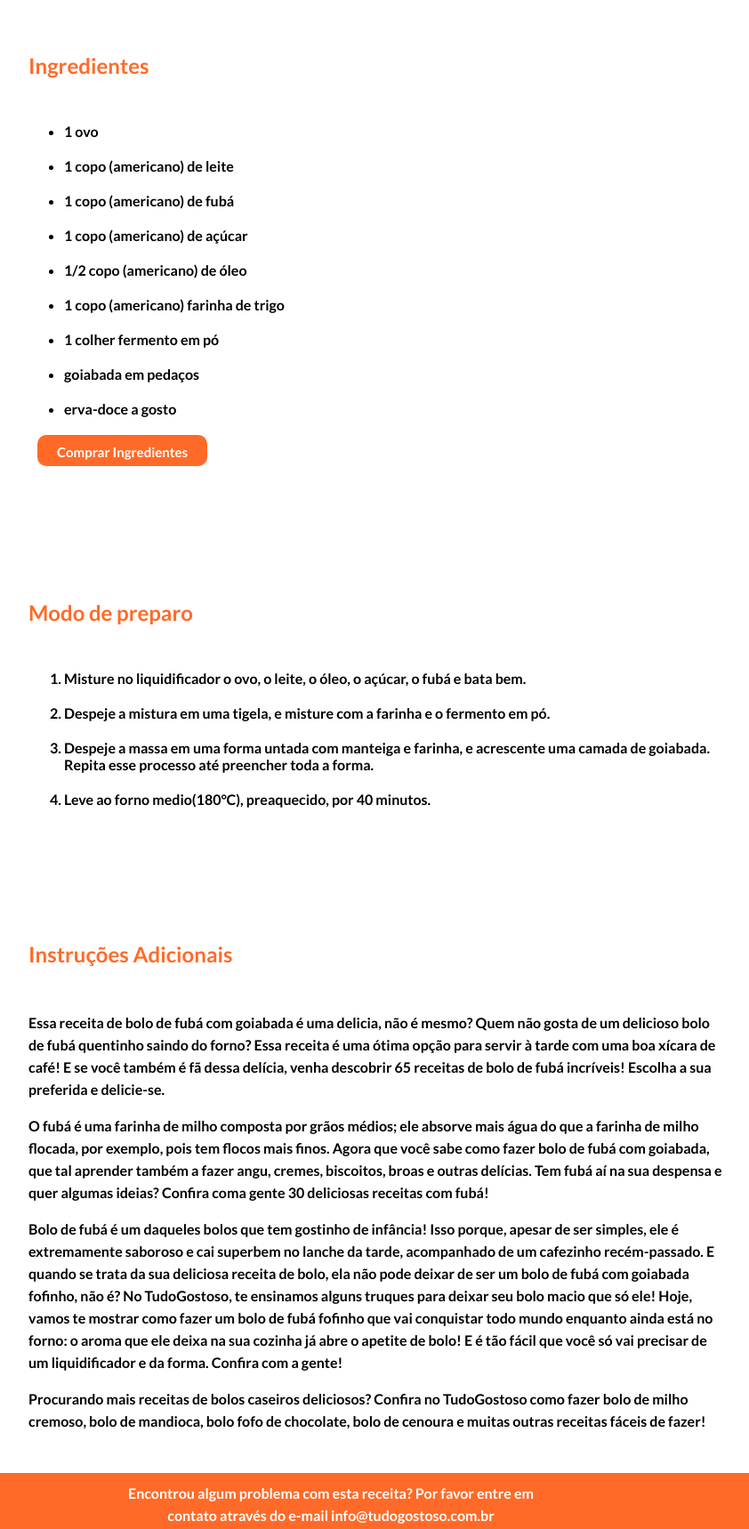
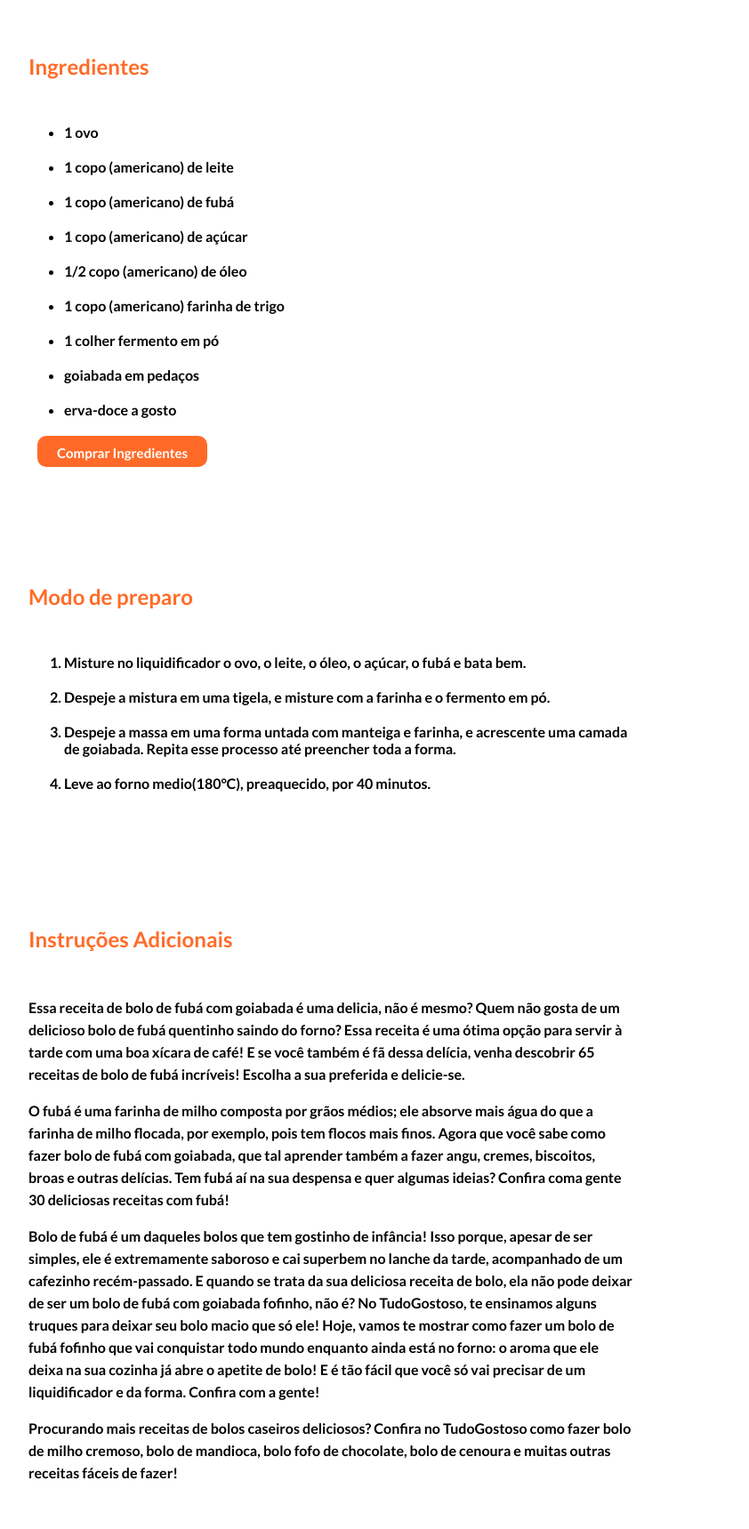
Before and after one commit to lugialo/html-css, a plain HTML site: page projetos/pagina_de_receitas/index.html in a window 1280 px wide. Shown: the part 1320-3039 px from the top of the page at 89% size, without its empty margins (268-1110 px from the left). Drawn offline with Linux system fonts and the light colour scheme.

Commit message:
Página de Receitas - Borda fixada

```diff
--- a/projetos/pagina_de_receitas/index.html
+++ b/projetos/pagina_de_receitas/index.html
@@ -24,8 +24,8 @@
 
     <mid>
       <div id="content">
+        <h1 id="title">Bolo de Fubá com Goiabada</h1>
         <div id="ingredients">
-          <h1 id="title">Bolo de Fubá com Goiabada</h1>
           <h2 class="subtitle">Ingredientes</h2>
           <ul class="un_ordered-list">
             <li>1 ovo</li>
--- a/projetos/pagina_de_receitas/styles.css
+++ b/projetos/pagina_de_receitas/styles.css
@@ -31,7 +31,7 @@ div#content h1 {
 
 div#content h2 {
   color: #ff6b28;
-  margin-top: 150px;
+  margin-top: 50px;
   margin-left: 100px;
   margin-right: 100px;
   margin-bottom: 50px;
@@ -39,20 +39,33 @@ div#content h2 {
 
 #ingredients {
   border-radius: 20px;
+  padding-top: 1px;
+  padding-bottom: 30px;
+  margin-bottom: 50px;
   transition: box-shadow 0.5s ease-in-out;
+  cursor: url("./images/cursor_ingredientes.png"), auto;
 }
 
 #prepare-mode {
   border-radius: 20px;
+  margin-bottom: 50px;
+  padding-top: 1px;
+  padding-bottom: 30px;
   transition: box-shadow 0.5s ease-in-out;
+  cursor: url("./images/cursor_preparo.png"), auto;
 }
 
 #additional-instructions {
   border-radius: 20px;
+  padding-top: 1px;
+  margin-bottom: 50px;
+  padding-bottom: 30px;
   transition: box-shadow 0.5s ease-in-out;
+  cursor: url("./images/cursor_intrucoes.png"), auto;
 }
 
 div#content .un_ordered-list li {
+  margin-right: 100px;
   margin-bottom: 20px;
   margin-left: 100px;
   font-weight: bold;
@@ -75,6 +88,7 @@ button {
 
 p {
   margin-left: 100px;
+  margin-right: 100px;
   font-size: 16px;
   line-height: 25px;
   font-weight: bold;
```
